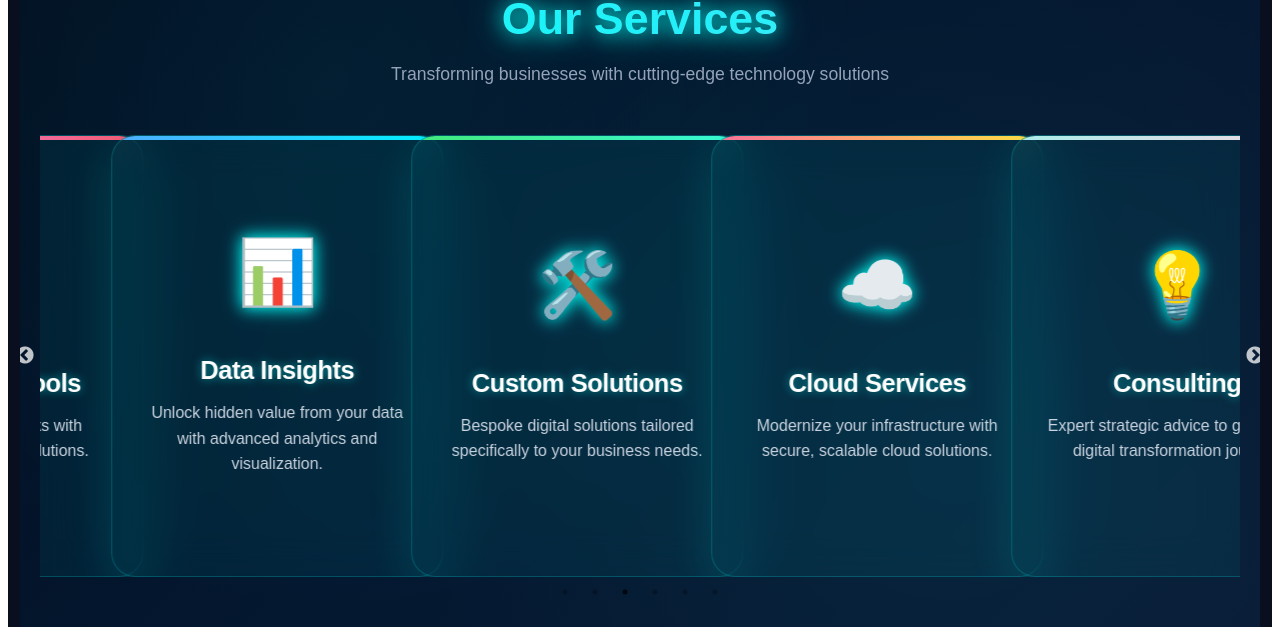
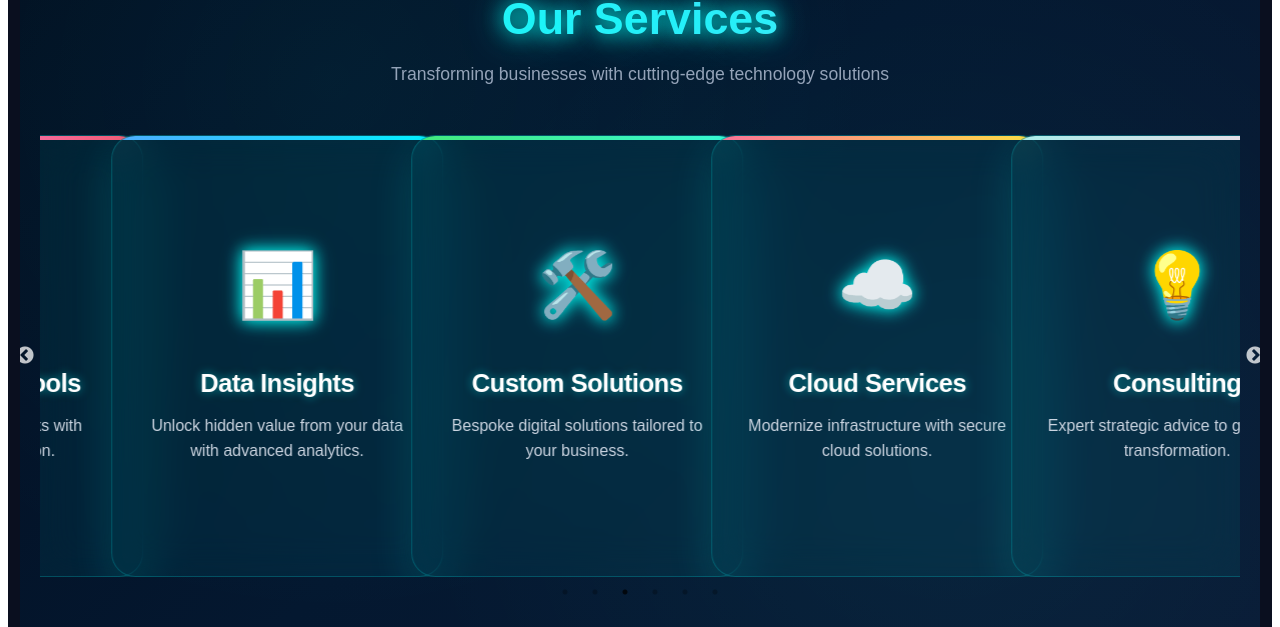
Before and after one commit to anirudhsaini364-Data/futurify-site, a React (Vite) app: page / in a window 1280 px wide. Shown: the part 872-1499 px from the top of the page. Built offline with nearby package versions, Linux system fonts and the light colour scheme.

Commit message:
Update: applied all latest changes

```diff
--- a/src/App.jsx
+++ b/src/App.jsx
@@ -230,7 +230,6 @@ export default function App() {
             </button>
           </div>
         </section>
-
 {/* Services */}
 <section
   ref={servicesRef}
@@ -280,7 +279,6 @@ export default function App() {
       textAlign: "center",
       color: "#94a3b8",
       fontSize: "1.1rem",
-      marginBottom: "50px",
       maxWidth: "600px",
       margin: "0 auto 50px",
       position: "relative",
@@ -293,90 +291,28 @@ export default function App() {
   <Slider
     dots={true}
     infinite={true}
-    speed={8000}             // slower, more elegant
-    slidesToShow={4}         // desktop
+    speed={8000}
+    slidesToShow={4}
     slidesToScroll={1}
     autoplay={true}
-    autoplaySpeed={0}        // continuous
+    autoplaySpeed={0} // continuous
     cssEase="linear"
-    pauseOnHover={true}      // pause on hover for better UX
+    pauseOnHover={false} // no pause
     centerMode={false}
     responsive={[
-      {
-        breakpoint: 1200,
-        settings: {
-          slidesToShow: 3,
-          slidesToScroll: 1,
-          speed: 7000
-        }
-      },
-      {
-        breakpoint: 1024,
-        settings: {
-          slidesToShow: 2,
-          slidesToScroll: 1,
-          speed: 6000
-        }
-      },
-      {
-        breakpoint: 768,
-        settings: {
-          slidesToShow: 1,
-          slidesToScroll: 1,
-          centerMode: true,
-          centerPadding: "40px", // one finger gap (approximately 40px)
-          speed: 5000
-        }
-      },
-      {
-        breakpoint: 480,
-        settings: {
-          slidesToShow: 1,
-          slidesToScroll: 1,
-          centerMode: true,
-          centerPadding: "30px", // adjusted for smaller screens
-          speed: 5000
-        }
-      },
+      { breakpoint: 1200, settings: { slidesToShow: 3, slidesToScroll: 1, speed: 7000 } },
+      { breakpoint: 1024, settings: { slidesToShow: 2, slidesToScroll: 1, speed: 6000 } },
+      { breakpoint: 768, settings: { slidesToShow: 1, slidesToScroll: 1, centerMode: true, centerPadding: "40px", speed: 5000 } },
+      { breakpoint: 480, settings: { slidesToShow: 1, slidesToScroll: 1, centerMode: true, centerPadding: "30px", speed: 5000 } },
     ]}
   >
     {[
-      {
-        title: "AI Integration",
-        desc: "Seamlessly integrate cutting-edge AI into your existing workflows and processes.",
-        icon: "🤖",
-        gradient: "linear-gradient(135deg, #667eea 0%, #764ba2 100%)"
-      },
-      {
-        title: "Automation Tools",
-        desc: "Eliminate repetitive tasks with intelligent automation solutions.",
-        icon: "⚙️",
-        gradient: "linear-gradient(135deg, #f093fb 0%, #f5576c 100%)"
-      },
-      {
-        title: "Data Insights",
-        desc: "Unlock hidden value from your data with advanced analytics and visualization.",
-        icon: "📊",
-        gradient: "linear-gradient(135deg, #4facfe 0%, #00f2fe 100%)"
-      },
-      {
-        title: "Custom Solutions",
-        desc: "Bespoke digital solutions tailored specifically to your business needs.",
-        icon: "🛠️",
-        gradient: "linear-gradient(135deg, #43e97b 0%, #38f9d7 100%)"
-      },
-      {
-        title: "Cloud Services",
-        desc: "Modernize your infrastructure with secure, scalable cloud solutions.",
-        icon: "☁️",
-        gradient: "linear-gradient(135deg, #fa709a 0%, #fee140 100%)"
-      },
-      {
-        title: "Consulting",
-        desc: "Expert strategic advice to guide your digital transformation journey.",
-        icon: "💡",
-        gradient: "linear-gradient(135deg, #a8edea 0%, #fed6e3 100%)"
-      },
+      { title: "AI Integration", desc: "Seamlessly integrate cutting-edge AI into your workflows.", icon: "🤖", gradient: "linear-gradient(135deg, #667eea 0%, #764ba2 100%)" },
+      { title: "Automation Tools", desc: "Eliminate repetitive tasks with intelligent automation.", icon: "⚙️", gradient: "linear-gradient(135deg, #f093fb 0%, #f5576c 100%)" },
+      { title: "Data Insights", desc: "Unlock hidden value from your data with advanced analytics.", icon: "📊", gradient: "linear-gradient(135deg, #4facfe 0%, #00f2fe 100%)" },
+      { title: "Custom Solutions", desc: "Bespoke digital solutions tailored to your business.", icon: "🛠️", gradient: "linear-gradient(135deg, #43e97b 0%, #38f9d7 100%)" },
+      { title: "Cloud Services", desc: "Modernize infrastructure with secure cloud solutions.", icon: "☁️", gradient: "linear-gradient(135deg, #fa709a 0%, #fee140 100%)" },
+      { title: "Consulting", desc: "Expert strategic advice to guide your transformation.", icon: "💡", gradient: "linear-gradient(135deg, #a8edea 0%, #fed6e3 100%)" },
     ].map((service, idx) => (
       <div key={idx} style={{ padding: "0 10px", boxSizing: "border-box" }}>
         <div
@@ -419,8 +355,6 @@ export default function App() {
               marginBottom: "20px",
               textShadow: "0 0 15px #00fff7",
               filter: "drop-shadow(0 0 10px rgba(0,255,247,0.3))",
-              transform: "scale(1)",
-              transition: "transform 0.3s ease"
             }}
           >
             {service.icon}
@@ -433,7 +367,7 @@ export default function App() {
               color: "#ffffff",
               textShadow: "0 0 10px rgba(0,255,247,0.5)",
               fontWeight: "700",
-              letterSpacing: "-0.02em"
+              letterSpacing: "-0.02em",
             }}
           >
             {service.title}
@@ -445,7 +379,7 @@ export default function App() {
               fontSize: "1rem",
               lineHeight: 1.6,
               margin: 0,
-              fontWeight: "400"
+              fontWeight: "400",
             }}
           >
             {service.desc}
@@ -461,80 +395,25 @@ export default function App() {
       box-shadow: 0 25px 60px rgba(0, 255, 255, 0.3), 0 10px 25px rgba(0,0,0,0.2);
       border-color: rgba(0,255,255,0.4);
     }
-
-    .service-card:hover div:first-of-type {
-      transform: scale(1.1) rotate(5deg);
-    }
-
-    /* Enhanced slider styling */
-    .slick-track {
-      display: flex !important;
-    }
-
     .slick-slide {
       display: flex !important;
       justify-content: center;
       box-sizing: border-box;
     }
-
-    .slick-list {
-      margin: 0;
-      padding: 0;
-      overflow: hidden;
-    }
-
-    /* Custom dots styling */
-    .slick-dots {
-      bottom: -50px;
-    }
-
-    .slick-dots li button:before {
-      color: #00fff7;
-      font-size: 12px;
-      opacity: 0.5;
-    }
-
-    .slick-dots li.slick-active button:before {
-      opacity: 1;
-      color: #00fff7;
-      text-shadow: 0 0 10px #00fff7;
-    }
-
-    /* Mobile optimizations */
     @media (max-width: 768px) {
       .service-card {
-        min-width: calc(100vw - 80px) !important; /* One finger gap on each side */
+        min-width: calc(100vw - 80px) !important; /* One finger gap */
         max-width: calc(100vw - 80px) !important;
         height: 350px !important;
         margin: 0 auto;
       }
-
-      .slick-center .service-card {
-        transform: scale(1);
-      }
-
-      .slick-track {
-        gap: 0 !important;
-      }
     }
-
     @media (max-width: 480px) {
       .service-card {
-        min-width: calc(100vw - 60px) !important; /* Slightly smaller gap for very small screens */
+        min-width: calc(100vw - 60px) !important;
         max-width: calc(100vw - 60px) !important;
         padding: 25px 20px !important;
       }
-    }
-
-    /* Enhanced animations */
-    @keyframes float {
-      0%, 100% { transform: translateY(0px); }
-      50% { transform: translateY(-5px); }
-    }
-
-    .service-card {
-      animation: float 6s ease-in-out infinite;
-      animation-delay: calc(var(--index) * 0.5s);
     }
   `}</style>
 </section>
```
